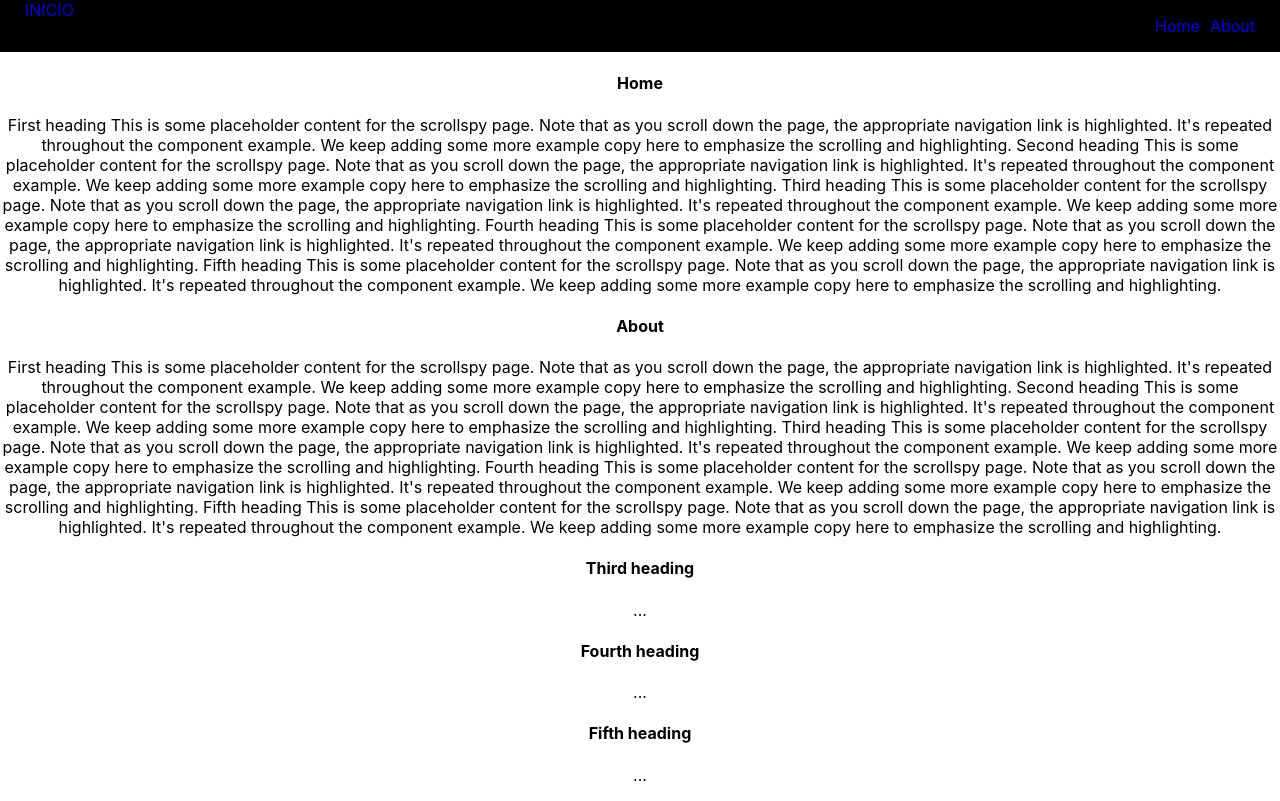
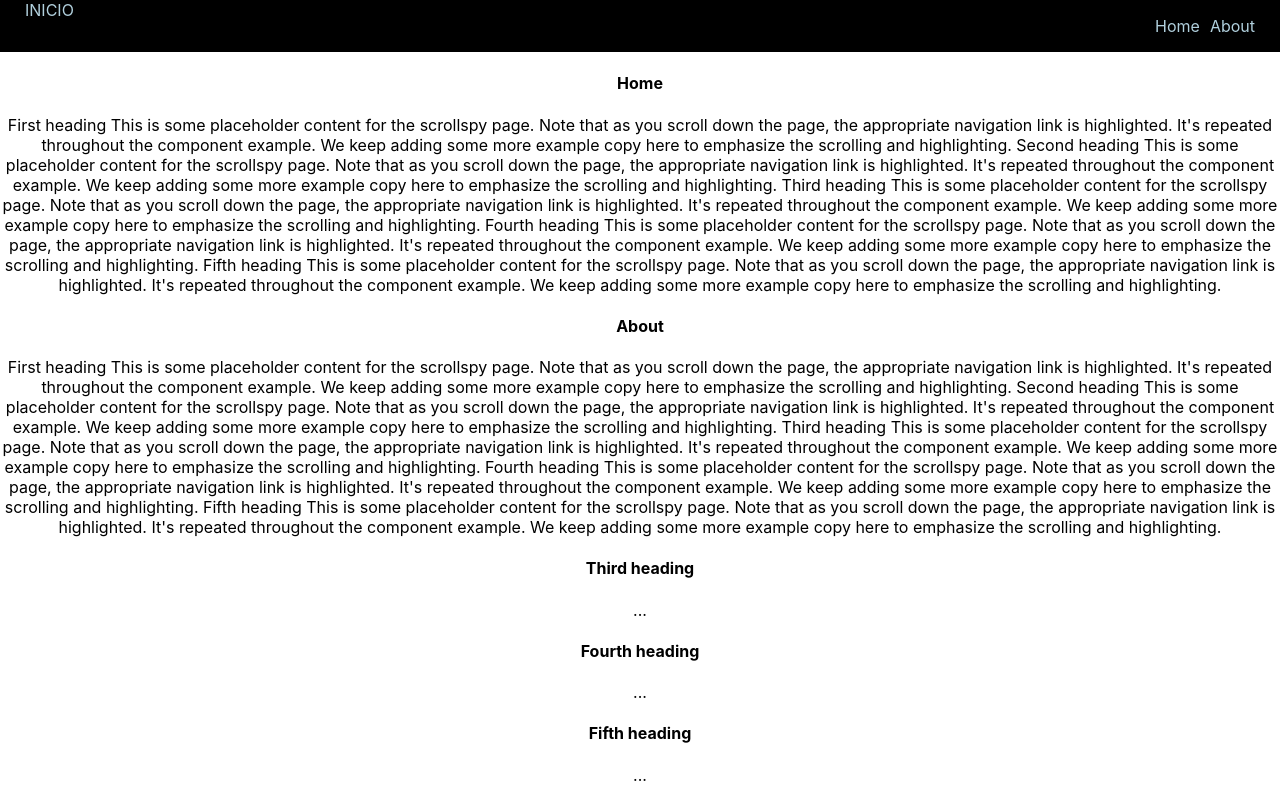
Before and after one commit to dredamonsta1/the-nounish-agency, a React (Create React App) app in the folder the-nounish-agency/: page / in a window 1280 px wide. Built offline with nearby package versions, Linux system fonts and the light colour scheme.

Commit message:
add colors to links

```diff
--- a/the-nounish-agency/src/components/navBar/NavBar.css
+++ b/the-nounish-agency/src/components/navBar/NavBar.css
@@ -7,6 +7,8 @@
 
 .navbar-brand{
     list-style: none;
+    color: #B0CFDC;
+
 }
 
 .navbar-brand{
@@ -25,6 +27,15 @@
 
 .nav-item-home{
     margin-right: 10px;
+
+}
+
+.nav-link-home{
+    color: #B0CFDC;
+}
+
+.nav-link-about{
+    color: #B0CFDC;
 }
 
 a:link { text-decoration: none; }
--- a/the-nounish-agency/src/components/navBar/NavBar.js
+++ b/the-nounish-agency/src/components/navBar/NavBar.js
@@ -11,10 +11,10 @@ function NavBar() {
                 <a class="navbar-brand" href="#">INICIO</a>
                 <ul class="nav nav-pills">
                     <li class="nav-item-home">
-                        <a class="nav-link" href="#scrollspyHeading1">Home</a>
+                        <a class="nav-link-home" href="#scrollspyHeading1">Home</a>
                     </li>
                     <li class="nav-item">
-                        <a class="nav-link" href="#scrollspyHeading2">About</a>
+                        <a class="nav-link-about" href="#scrollspyHeading2">About</a>
                     </li>
 
                 </ul>
```
